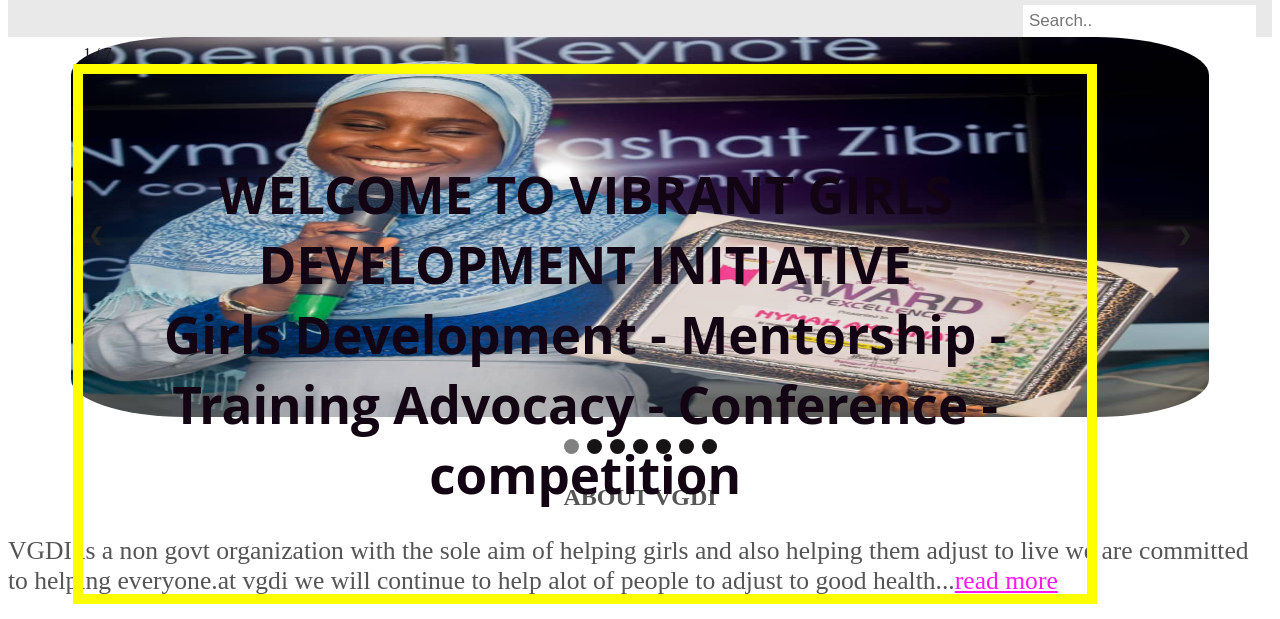
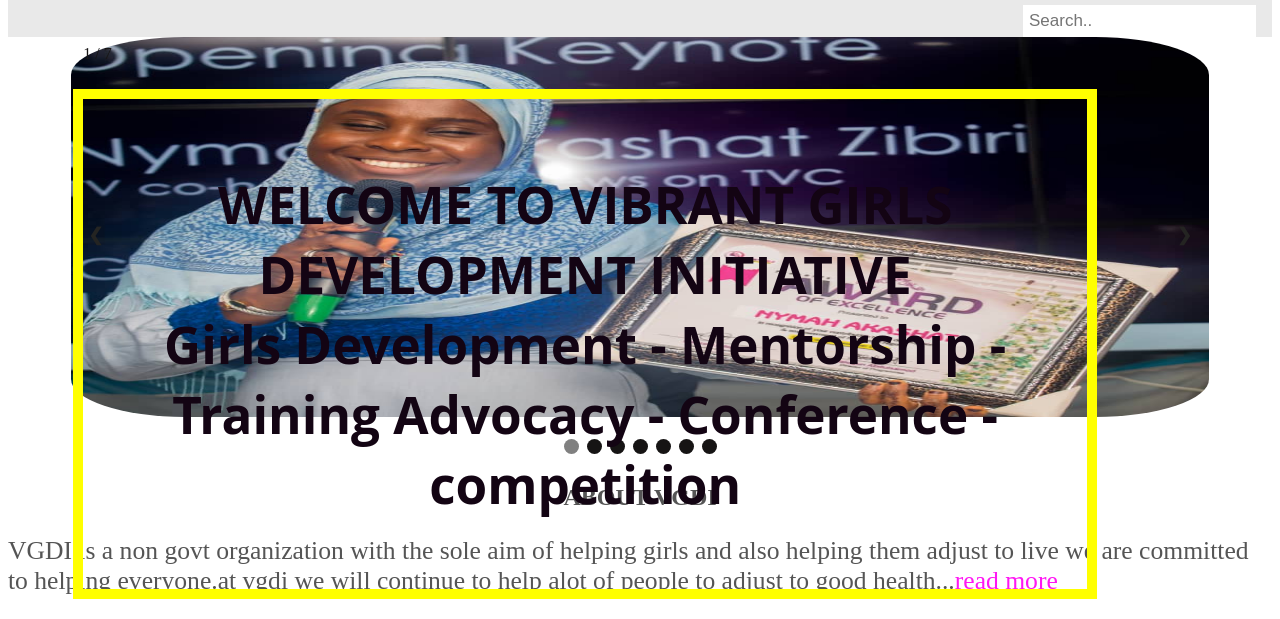
Before and after one commit to doncruzo/vibrantgirls, a plain HTML site: page index.html in a window 1280 px wide. Shown: the part 153-772 px from the top of the page. Drawn offline with Linux system fonts and the light colour scheme.

Commit message:
Update index.html

```diff
--- a/index.html
+++ b/index.html
@@ -322,9 +322,9 @@ background-blend-mode: darken}
   color: rgb(19, 4, 19);
   font: 4vw OPEN SANS;
   font-weight: bolder;
-  padding: 85px 19px;
+  padding: 70px 19px;
   position: ABSOLUTE;
-  TOP: 25px;
+  TOP: 50px;
 
   width: 90%;
   text-align: center;
```
